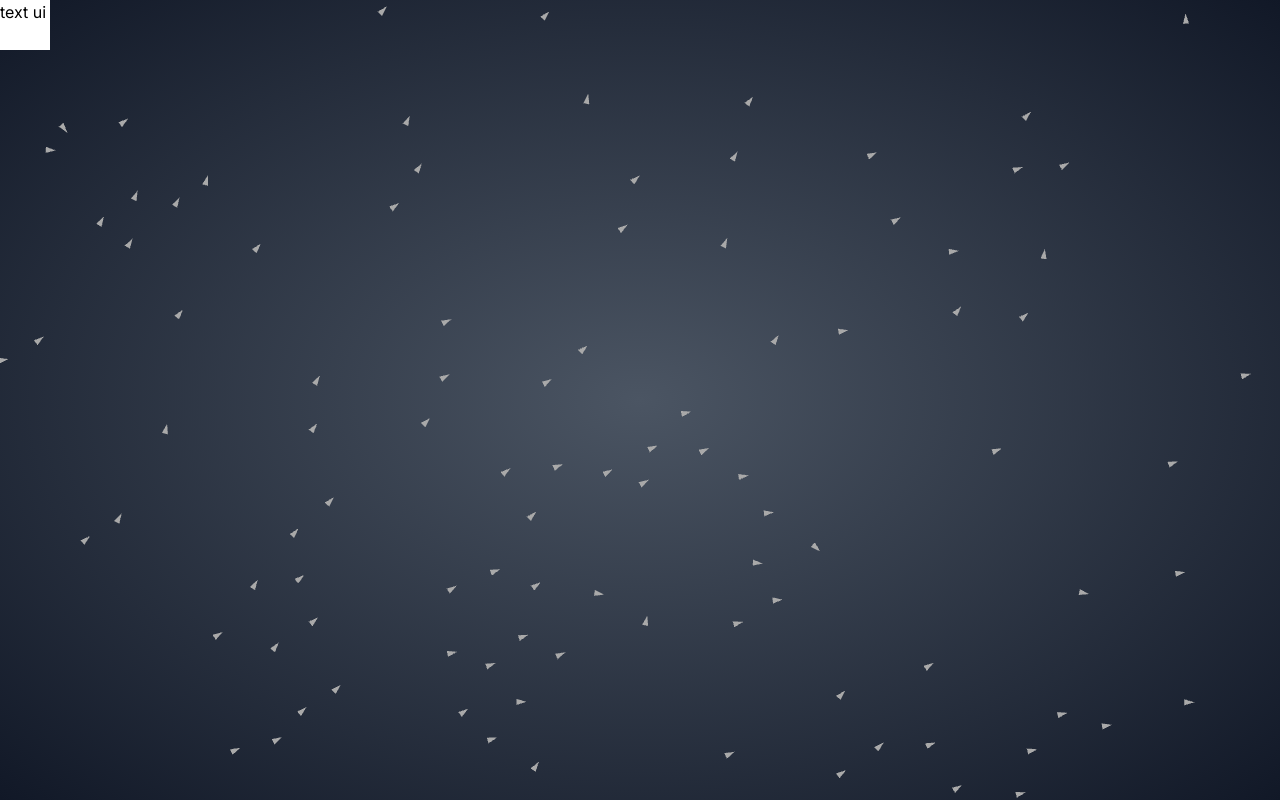
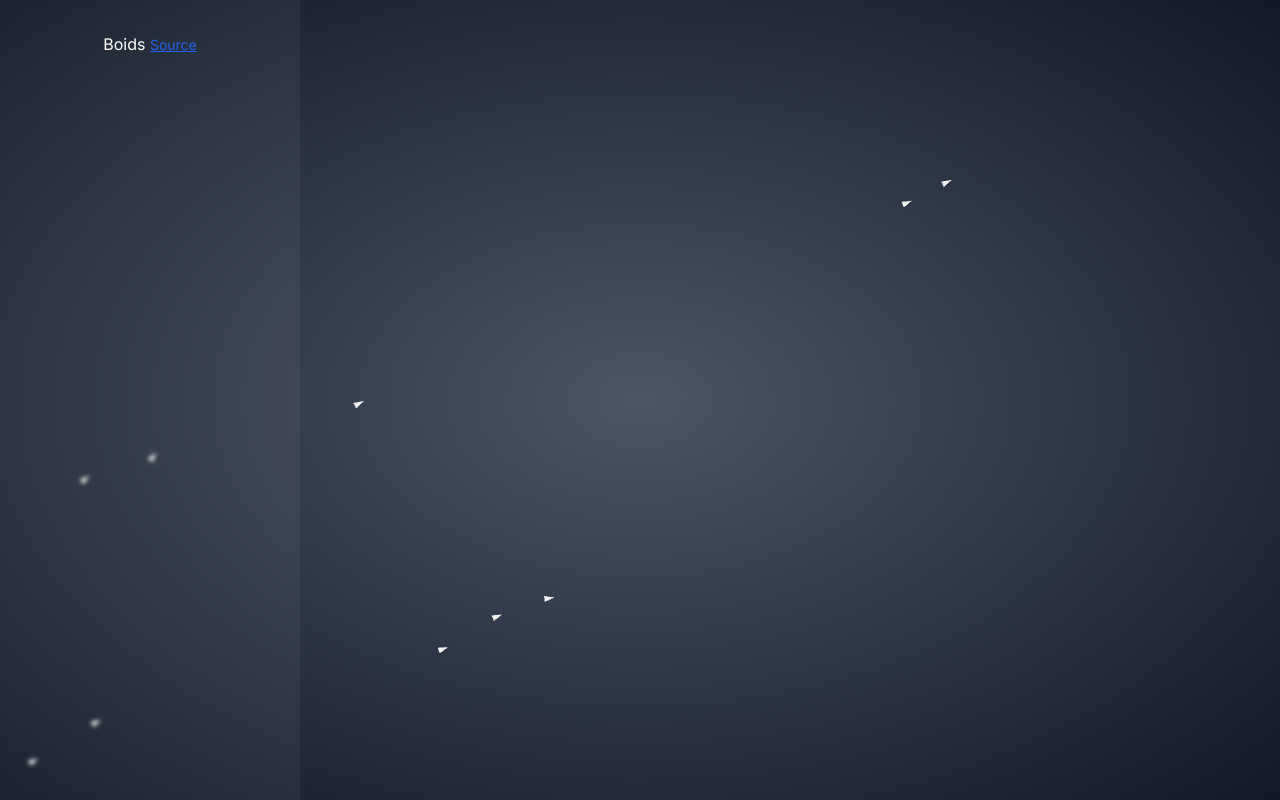
Before and after one commit to MolinDeng/boids, a Next.js app: page / in a window 1280 px wide. Built offline with nearby package versions, Linux system fonts and the light colour scheme.

Commit message:
tool bar todo

```diff
--- a/package.json
+++ b/package.json
@@ -9,6 +9,8 @@
     "lint": "next lint"
   },
   "dependencies": {
+    "@radix-ui/react-checkbox": "^1.0.4",
+    "@radix-ui/react-slider": "^1.1.2",
     "@react-three/drei": "^9.88.4",
     "@react-three/fiber": "^8.15.4",
     "class-variance-authority": "^0.7.0",
--- a/src/app/page.tsx
+++ b/src/app/page.tsx
@@ -1,13 +1,12 @@
 import BoidCanvas from '@/components/BoidCanvas';
+import ToolMenu from '@/components/ToolMenu';
 
 export default function Home() {
   return (
-    <main className="w-full h-full">
+    <main className="min-h-screen">
+      <ToolMenu />
       <div className="w-full h-full inset-0 absolute z-[-50]">
         <BoidCanvas />
-      </div>
-      <div className="bg-white w-[50px] h-[50px]">
-        <p className="text-black"> text ui</p>
       </div>
     </main>
   );
--- a/src/components/BoidCanvas.tsx
+++ b/src/components/BoidCanvas.tsx
@@ -11,7 +11,7 @@ export default function BoidCanvas() {
   return (
     <Canvas className="bg-[radial-gradient(ellipse_at_center,_var(--tw-gradient-stops))] to-gray-900 from-gray-600">
       {/* <color attach="background" args={['#000']} /> */}
-      <ambientLight intensity={1} />
+      <ambientLight intensity={6} />
       <OrthographicCamera
         makeDefault
         zoom={1}
--- a/src/components/Boids.tsx
+++ b/src/components/Boids.tsx
@@ -8,7 +8,7 @@ export default function Boids({ w, h }: { w: number; h: number }) {
   // create boids
   const boids = useMemo(() => {
     const boids: IBird[] = [];
-    for (let i = 0; i < 100; i++) {
+    for (let i = 0; i < 10; i++) {
       const pos = new Vector3(
         MathUtils.randFloat(0, w),
         MathUtils.randFloat(0, h),
--- /dev/null
+++ b/src/components/ToolMenu.tsx
@@ -0,0 +1,20 @@
+import Link from 'next/link';
+import React from 'react';
+
+export default function ToolMenu() {
+  return (
+    <div className="min-h-screen w-[300px] bg-white bg-opacity-5 backdrop-blur-[2px]">
+      <div className="h-full w-full p-8 flex flex-col">
+        <p className="text-white text-center">
+          Boids{' '}
+          <Link
+            className="text-sm underline text-blue-600"
+            href={'https://github.com/MolinDeng/boids'}
+          >
+            Source
+          </Link>
+        </p>
+      </div>
+    </div>
+  );
+}
--- /dev/null
+++ b/src/components/ui/checkbox.tsx
@@ -0,0 +1,30 @@
+"use client"
+
+import * as React from "react"
+import * as CheckboxPrimitive from "@radix-ui/react-checkbox"
+import { Check } from "lucide-react"
+
+import { cn } from "@/lib/utils"
+
+const Checkbox = React.forwardRef<
+  React.ElementRef<typeof CheckboxPrimitive.Root>,
+  React.ComponentPropsWithoutRef<typeof CheckboxPrimitive.Root>
+>(({ className, ...props }, ref) => (
+  <CheckboxPrimitive.Root
+    ref={ref}
+    className={cn(
+      "peer h-4 w-4 shrink-0 rounded-sm border border-primary ring-offset-background focus-visible:outline-none focus-visible:ring-2 focus-visible:ring-ring focus-visible:ring-offset-2 disabled:cursor-not-allowed disabled:opacity-50 data-[state=checked]:bg-primary data-[state=checked]:text-primary-foreground",
+      className
+    )}
+    {...props}
+  >
+    <CheckboxPrimitive.Indicator
+      className={cn("flex items-center justify-center text-current")}
+    >
+      <Check className="h-4 w-4" />
+    </CheckboxPrimitive.Indicator>
+  </CheckboxPrimitive.Root>
+))
+Checkbox.displayName = CheckboxPrimitive.Root.displayName
+
+export { Checkbox }
--- /dev/null
+++ b/src/components/ui/slider.tsx
@@ -0,0 +1,28 @@
+"use client"
+
+import * as React from "react"
+import * as SliderPrimitive from "@radix-ui/react-slider"
+
+import { cn } from "@/lib/utils"
+
+const Slider = React.forwardRef<
+  React.ElementRef<typeof SliderPrimitive.Root>,
+  React.ComponentPropsWithoutRef<typeof SliderPrimitive.Root>
+>(({ className, ...props }, ref) => (
+  <SliderPrimitive.Root
+    ref={ref}
+    className={cn(
+      "relative flex w-full touch-none select-none items-center",
+      className
+    )}
+    {...props}
+  >
+    <SliderPrimitive.Track className="relative h-2 w-full grow overflow-hidden rounded-full bg-secondary">
+      <SliderPrimitive.Range className="absolute h-full bg-primary" />
+    </SliderPrimitive.Track>
+    <SliderPrimitive.Thumb className="block h-5 w-5 rounded-full border-2 border-primary bg-background ring-offset-background transition-colors focus-visible:outline-none focus-visible:ring-2 focus-visible:ring-ring focus-visible:ring-offset-2 disabled:pointer-events-none disabled:opacity-50" />
+  </SliderPrimitive.Root>
+))
+Slider.displayName = SliderPrimitive.Root.displayName
+
+export { Slider }
--- a/src/lib/constants.ts
+++ b/src/lib/constants.ts
@@ -1,4 +1,4 @@
-export const BIRD_PERCEIVED_FLOCK_RADIUS: number = 50;
+export const BIRD_PERCEIVED_FLOCK_RADIUS: number = 100;
 export const BIRD_MAX_SPEED: number = 300; // pixels per second
 // TODO Separation distance should be less than perceived flock radius, as shown in UI slider
 export const BIRD_SEPARATION_DISTANCE: number = 40; // pixels
--- a/src/models/Bird/index.ts
+++ b/src/models/Bird/index.ts
@@ -54,9 +54,10 @@ export class Bird implements IBird {
     const neighbors = this.getNeighbors(boids);
     // apply rules
     this.applyRules(neighbors);
+
     // update velocity
     this.vel.add(this.acc.multiplyScalar(delta));
-    // add noise to velocity
+    // add noise to direction
     this.vel.applyAxisAngle(
       Bird.axisZ,
       MathUtils.degToRad(MathUtils.randFloat(-10, 10)) * 0.5 // TODO adjust noise through UI
```
Also changed, not shown: 1 other file (tests, documents, lock files or other folders).
